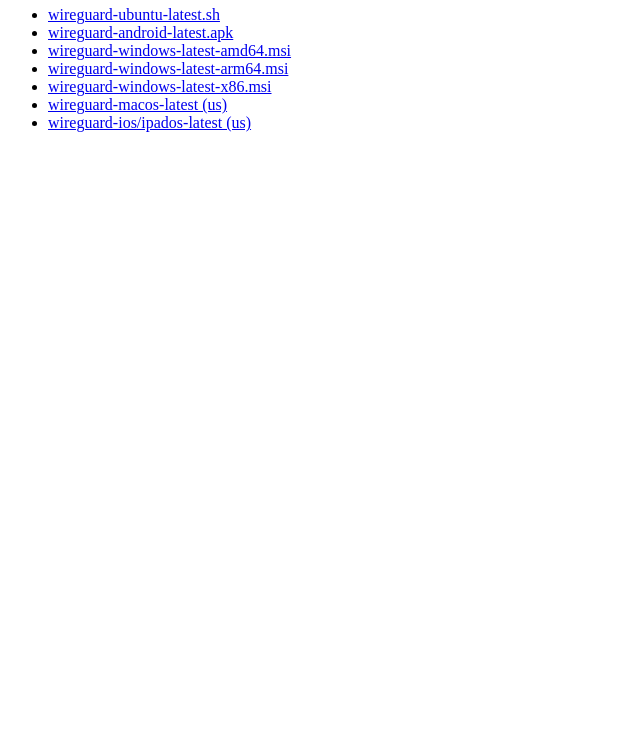
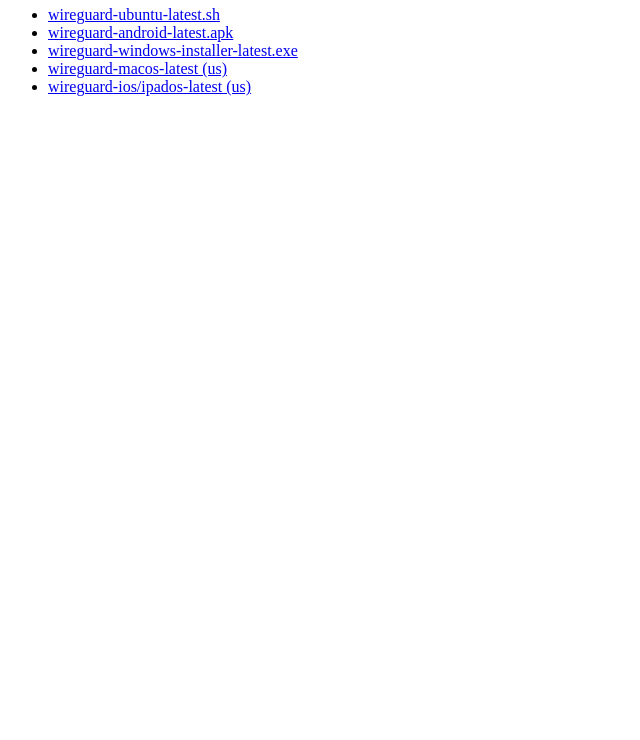
Before and after one commit to sengshinlee/wireguard, a plain HTML site: page index.html in a window 1280 px wide. Shown: the part 60-800 px from the top of the page, without its empty margins (0-640 px from the left). Drawn offline with Linux system fonts and the light colour scheme.

Commit message:
CST: 2024-01-29 18:58:58

```diff
--- a/index.html
+++ b/index.html
@@ -4,9 +4,7 @@
 <ul>
 <li><a href="https://wireguard.sengshinlee.com/mirrors/wireguard-ubuntu-latest.sh">wireguard-ubuntu-latest.sh</a></li>
 <li><a href="https://wireguard.sengshinlee.com/mirrors/wireguard-android-latest.apk">wireguard-android-latest.apk</a></li>
-<li><a href="https://wireguard.sengshinlee.com/mirrors/wireguard-windows-latest-amd64.msi">wireguard-windows-latest-amd64.msi</a></li>
-<li><a href="https://wireguard.sengshinlee.com/mirrors/wireguard-windows-latest-arm64.msi">wireguard-windows-latest-arm64.msi</a></li>
-<li><a href="https://wireguard.sengshinlee.com/mirrors/wireguard-windows-latest-x86.msi">wireguard-windows-latest-x86.msi</a></li>
+<li><a href="https://wireguard.sengshinlee.com/mirrors/wireguard-windows-installer-latest.exe">wireguard-windows-installer-latest.exe</a></li>
 <li><a href="https://apps.apple.com/us/app/wireguard/id1451685025">wireguard-macos-latest (us)</a></li>
 <li><a href="https://apps.apple.com/us/app/wireguard/id1441195209">wireguard-ios/ipados-latest (us)</a></li>
 </ul>
```
Also changed, not shown: 2 other files.
